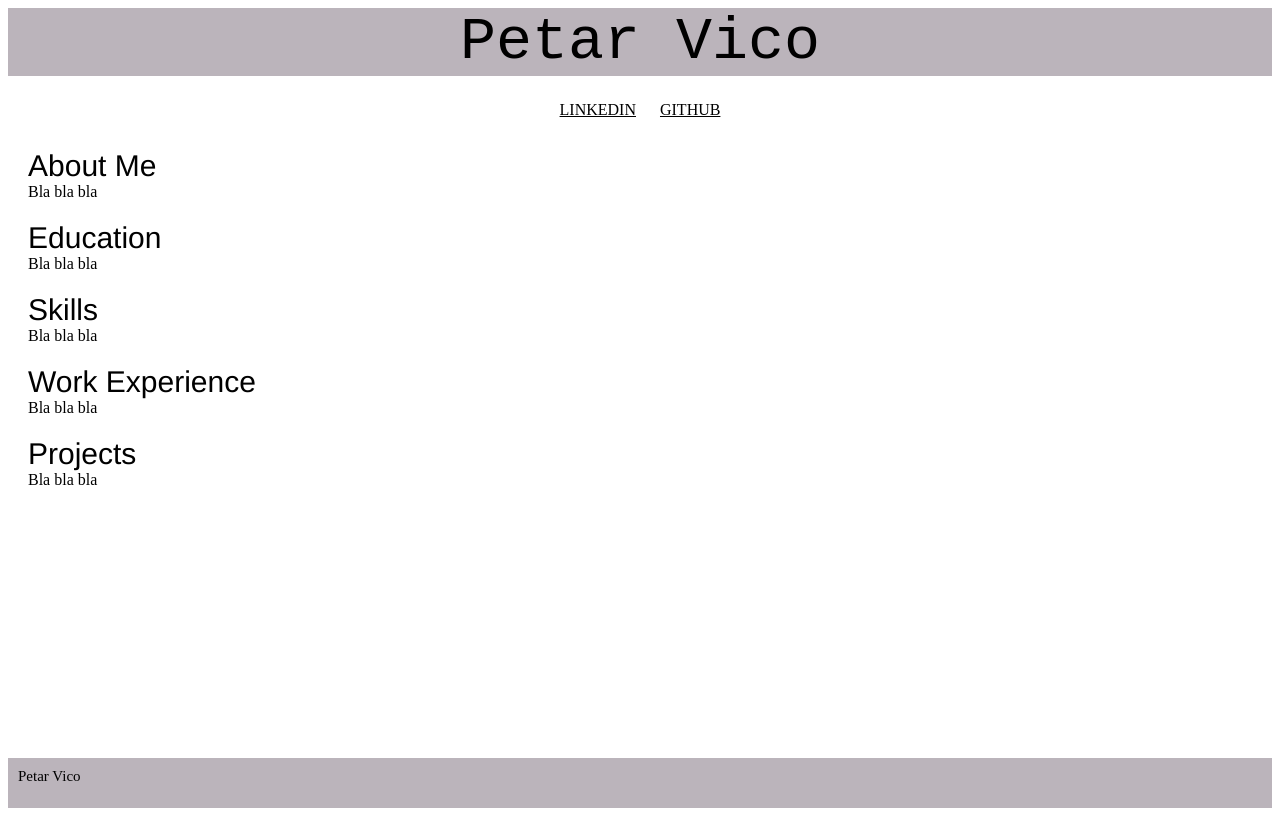
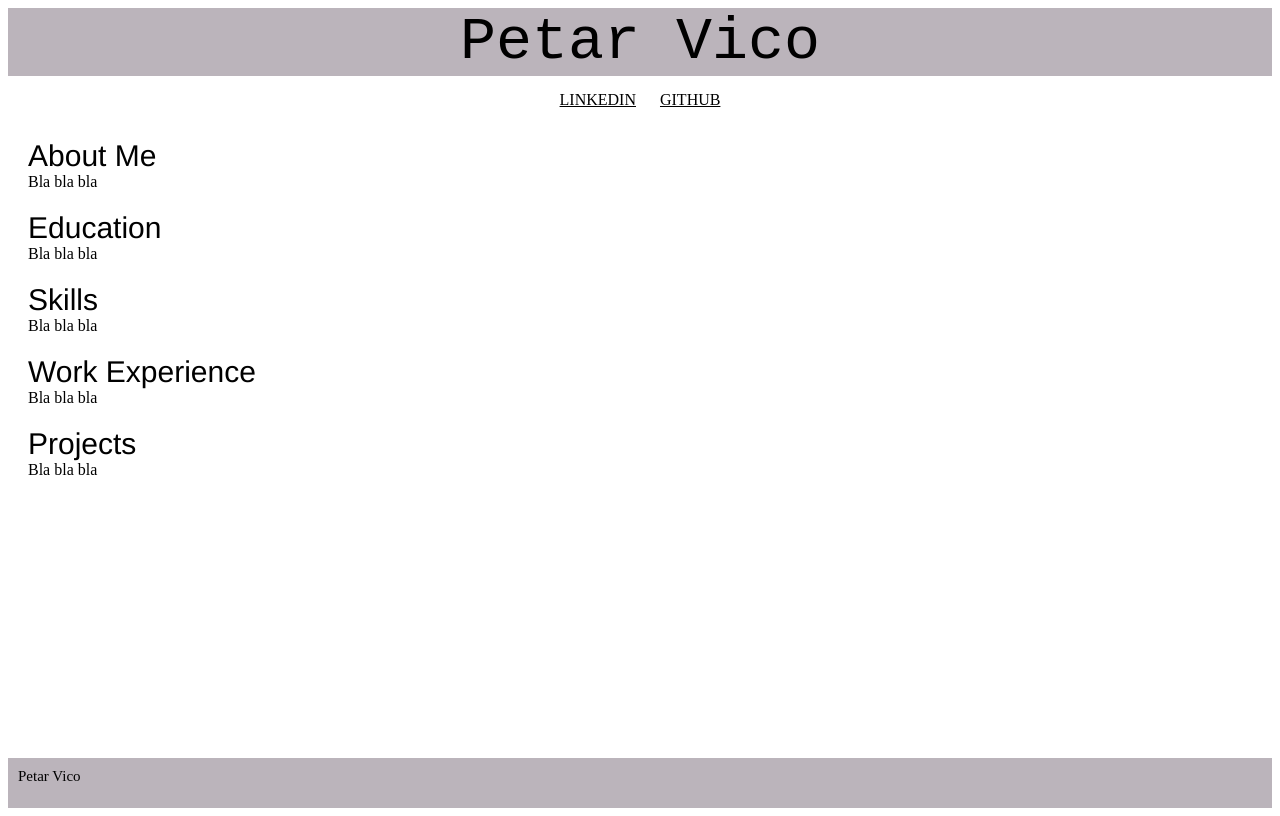
Before and after one commit to pvico12/pvico12.github.io-personal-website, a plain HTML site: page index.html in a window 1280 px wide. Drawn offline with Linux system fonts and the light colour scheme.

Commit message:
adjust nav padding and add resume container

```diff
--- a/index.html
+++ b/index.html
@@ -18,7 +18,7 @@
             <a href="https://ca.linkedin.com/in/petar-vico-6ba2b6217" target="_blank" rel="noopener noreferrer">LINKEDIN</a>
             <a href="https://github.com/pvico12/" target="_blank" rel="noopener noreferrer">GITHUB</a>
         </nav>
-
+        <div class="resume-container">
             <div class="resume-section introduction-container">
                 <div class="resume-section-title">
                     About Me
@@ -59,6 +59,7 @@
                     Bla bla bla
                 </div>
             </div>
+        </div>
     </main>
     <footer>
         Petar Vico
--- a/styles.css
+++ b/styles.css
@@ -13,8 +13,8 @@ header {
 }
 
 nav {
-    margin-top: 15px;
-    margin-bottom: 15px;
+    margin-top: 5px;
+    margin-bottom: 5px;
     padding-top: 10px;
     padding-bottom: 10px;
     text-align: center;
```
Lines whose indentation alone changed are shown as unchanged.
